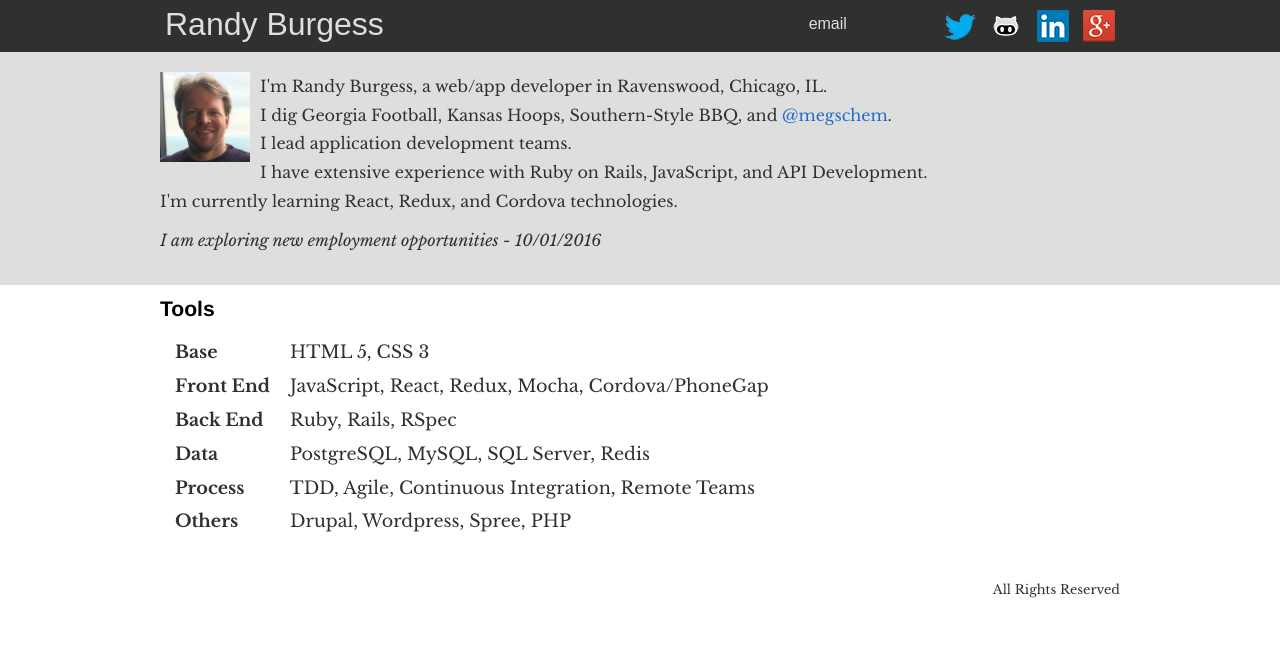
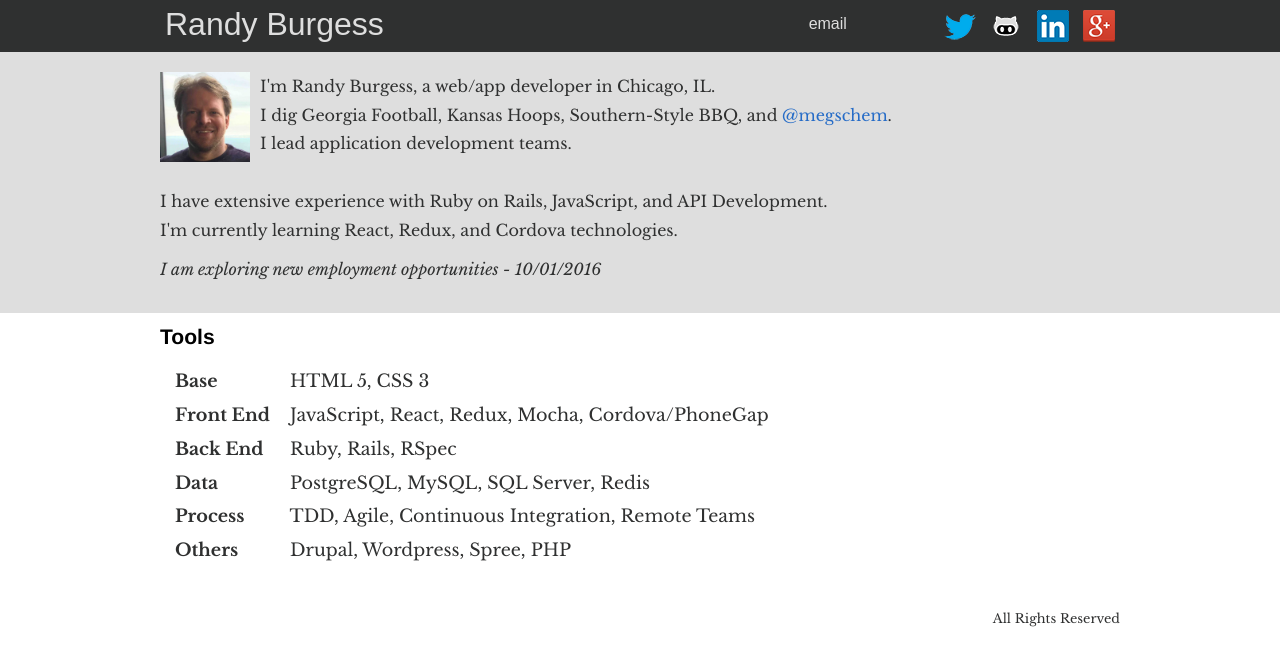
Before and after one commit to wrburgess/wrburgess.github.com, a Jekyll site: the page built from index.html, in a window 1280 px wide. Shown: the top 666 px of the page. Built offline with Jekyll 4.4.1, drawn with Linux system fonts in a browser that asks for light colours; some web fonts are replaced; Markdown is read by kramdown in place of the engine named in the settings.

Commit message:
more changes

```diff
--- a/index.html
+++ b/index.html
@@ -5,11 +5,16 @@
 <div id="intro-wrapper">
   <div id="intro">
     <img src="/images/wrburgess-logo.jpg" alt="Randy and Megan Pic" title="Randy Burgess and Megan Schemmel" width="90" height="90" />
-    I'm Randy Burgess, a web/app developer in Ravenswood, Chicago, IL.<br />
-    I dig Georgia Football, Kansas Hoops, Southern-Style BBQ, and <a href="https://twitter.com/megschem" title="Megan Schemmel on Twitter">@megschem</a>.<br />
-    I lead application development teams.<br />
-    I have extensive experience with Ruby on Rails, JavaScript, and API Development.<br />
-    I'm currently learning React, Redux, and Cordova technologies.
+    <ul>
+      <li>I'm Randy Burgess, a web/app developer in Chicago, IL.</li>
+      <li>I dig Georgia Football, Kansas Hoops, Southern-Style BBQ, and <a href="https://twitter.com/megschem" title="Megan Schemmel on Twitter">@megschem</a>.</li>
+      <li>I lead application development teams.</li>
+    </ul>
+    <br/>
+    <ul>
+      <li>I have extensive experience with Ruby on Rails, JavaScript, and API Development.</li>
+      <li>I'm currently learning React, Redux, and Cordova technologies.</li>
+    </ul>
     <p><em>I am exploring new employment opportunities - 10/01/2016</em></p>
   </div>
 </div>
```
